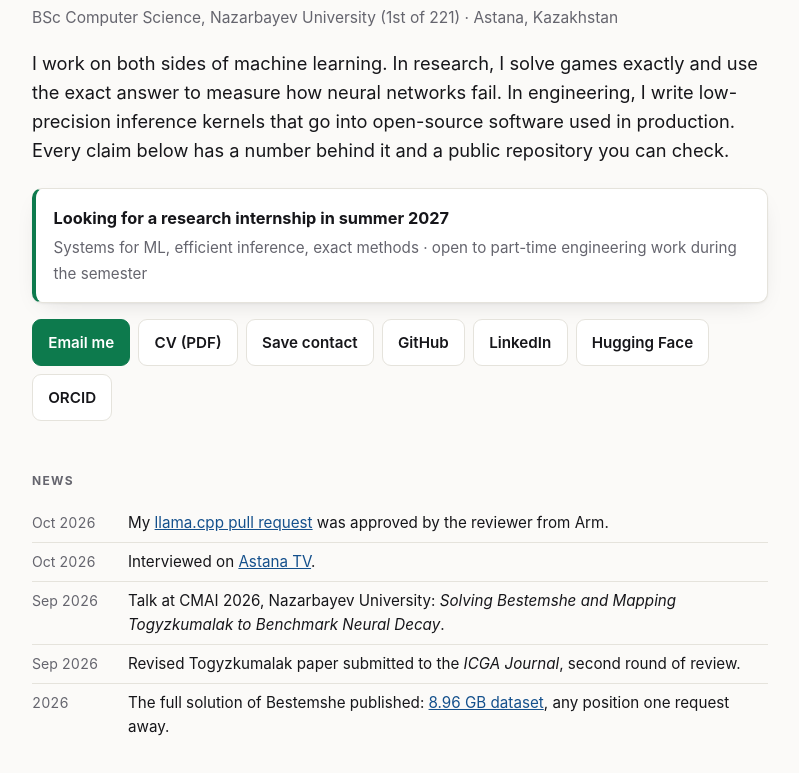
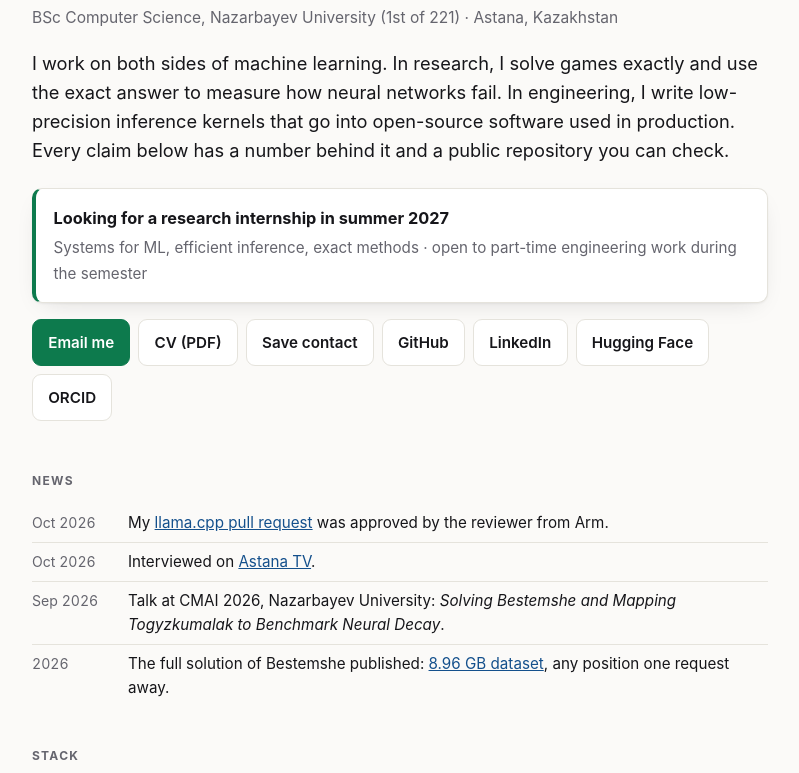
Before and after one commit to ansarzeinulla/ansarzeinulla.github.io, a plain HTML site: page index.html in a window 1280 px wide. Shown: the part 179-952 px from the top of the page, without its empty margins (240-1039 px from the left). Drawn offline with Linux system fonts and the light colour scheme.

Commit message:
Togyzkumalak paper: in preparation

```diff
--- a/index.html
+++ b/index.html
@@ -182,7 +182,6 @@
   <li><time>Oct 2026</time><span data-i18n="n1">My <a href="https://github.com/ggml-org/llama.cpp/pull/27589">llama.cpp pull request</a> was approved by the reviewer from Arm.</span></li>
   <li><time>Oct 2026</time><span data-i18n="n2">Interviewed on <a href="https://www.youtube.com/watch?v=DyzIdo6yWI4&amp;t=460s">Astana TV</a>.</span></li>
   <li><time>Sep 2026</time><span data-i18n="n3">Talk at CMAI 2026, Nazarbayev University: <em>Solving Bestemshe and Mapping Togyzkumalak to Benchmark Neural Decay</em>.</span></li>
-  <li><time>Sep 2026</time><span data-i18n="n4">Revised Togyzkumalak paper submitted to the <em>ICGA Journal</em>, second round of review.</span></li>
   <li><time>2026</time><span data-i18n="n5">The full solution of Bestemshe published: <a href="https://huggingface.co/datasets/ansarzeinulla/bestemshe-tablebase">8.96 GB dataset</a>, any position one request away.</span></li>
 </ul>
 
@@ -233,7 +232,7 @@
 <h3 class="subh" data-i18n="hPub">Publications &amp; talks</h3>
 <div class="edu" style="margin-bottom:.85rem">
   <p style="margin:0 0 .5rem" data-i18n="pub1"><strong>Combinatorial State-Space and Empirical Game Tree Complexity of Togyzkumalak: A Billion-Game Analysis</strong> — abstract in the Book of Abstracts of CMAI 2026, the 1st International Conference and Workshop on Mathematics and AI, hosted by ISSAI at Nazarbayev University, pp. 51–53, ISBN 978-601-08-6470-2 (<a href="https://issai.nu.edu.kz/wp-content/uploads/2026/09/CMAI_2026_Book_of_Abstracts_ISBN.pdf">PDF</a>). Presented as the talk <em>Solving Bestemshe and Mapping Togyzkumalak to Benchmark Neural Decay</em>, 9 September 2026.</p>
-  <p style="margin:0" data-i18n="pub2">Journal article on the state-space complexity of Togyzkumalak — <strong>under review at the <em>ICGA Journal</em></strong> (second round).</p>
+  <p style="margin:0" data-i18n="pub2">Full paper on the state-space complexity of Togyzkumalak — in preparation.</p>
 </div>
 
 <h2 data-i18n="hProj">Engineering &amp; open source</h2>
@@ -295,7 +294,7 @@
       ctaMail:"Хат жазу", ctaCard:"Байланысты сақтау",
       hStack:"Технологиялар", hSkills:"Не істей аламын", hProj:"Инженерия және ашық код", hEdu:"Білімі", hPub:"Жарияланымдар мен баяндамалар",
       pub1:"<strong>Combinatorial State-Space and Empirical Game Tree Complexity of Togyzkumalak: A Billion-Game Analysis</strong> — CMAI 2026 тезистер жинағы (Назарбаев Университетіндегі ISSAI өткізген Математика және ЖИ бойынша 1-ші халықаралық конференция), 51–53 беттер, ISBN 978-601-08-6470-2. 2026 жылғы 9 қыркүйекте <em>Solving Bestemshe and Mapping Togyzkumalak to Benchmark Neural Decay</em> баяндамасы ретінде ұсынылды.",
-      pub2:"Тоғызқұмалақтың күй кеңістігінің күрделілігі туралы мақала — <strong><em>ICGA Journal</em> журналында қаралуда</strong> (екінші раунд).",
+      pub2:"Тоғызқұмалақтың күй кеңістігінің күрделілігі туралы толық мақала — дайындалуда.",
       sk1t:"Оқыту және баптау",
       sk1d:"LoRA арқылы жалғасты алдын ала оқыту және бақыланатын баптау — бір машинада. Дерек ағуын тексеру және бөлек сынақ жиыны: қорғай алмайтын санның құны жоқ.",
       sk2t:"Жылдамдату",
@@ -324,7 +323,6 @@
       n1:"Менің <a href=\"https://github.com/ggml-org/llama.cpp/pull/27589\">llama.cpp pull request</a>-ымды Arm компаниясының рецензенті мақұлдады.",
       n2:"<a href=\"https://www.youtube.com/watch?v=DyzIdo6yWI4&amp;t=460s\">Astana TV</a> арнасына сұхбат бердім.",
       n3:"CMAI 2026 конференциясындағы баяндама, Назарбаев Университеті: <em>Solving Bestemshe and Mapping Togyzkumalak to Benchmark Neural Decay</em>.",
-      n4:"Тоғызқұмалақ туралы мақаланың түзетілген нұсқасы <em>ICGA Journal</em>-ға жіберілді, екінші рецензия раунды.",
       n5:"Бестемшенің толық шешімі жарияланды: <a href=\"https://huggingface.co/datasets/ansarzeinulla/bestemshe-tablebase\">8,96 ГБ дерек жинағы</a>, кез келген позиция бір сұрау қашықтығында.",
       hBeyond:"Зерттеуден тыс",
       chess:"Шахматтан бірінші разрядты ойыншы · Tomorrow School шахмат клубының негізін қалаушы · «Астана» орталық шахмат клубында жаттықтырушы және төреші-тағылымдамашы (2022)",
@@ -339,7 +337,7 @@
       ctaMail:"Написать", ctaCard:"Сохранить контакт",
       hStack:"Стек", hSkills:"Что я умею", hProj:"Инженерия и открытый код", hEdu:"Образование", hPub:"Публикации и доклады",
       pub1:"<strong>Combinatorial State-Space and Empirical Game Tree Complexity of Togyzkumalak: A Billion-Game Analysis</strong> — сборник тезисов CMAI 2026 (1-я Международная конференция по математике и ИИ, ISSAI, Назарбаев Университет), с. 51–53, ISBN 978-601-08-6470-2. Представлено докладом <em>Solving Bestemshe and Mapping Togyzkumalak to Benchmark Neural Decay</em> 9 сентября 2026.",
-      pub2:"Статья о сложности пространства состояний тогызкумалака — <strong>на рецензии в журнале <em>ICGA Journal</em></strong> (второй раунд).",
+      pub2:"Полная статья о сложности пространства состояний тогызкумалака — в подготовке.",
       sk1t:"Обучение и дообучение",
       sk1d:"Continued pretraining и supervised fine-tuning с LoRA на одной машине. Контроль утечек и отложенные выборки: число, которое я не могу защитить, ничего не стоит.",
       sk2t:"Ускорение",
@@ -368,7 +366,6 @@
       n1:"Мой <a href=\"https://github.com/ggml-org/llama.cpp/pull/27589\">pull request в llama.cpp</a> одобрил рецензент из Arm.",
       n2:"Интервью на <a href=\"https://www.youtube.com/watch?v=DyzIdo6yWI4&amp;t=460s\">Astana TV</a>.",
       n3:"Доклад на CMAI 2026, Назарбаев Университет: <em>Solving Bestemshe and Mapping Togyzkumalak to Benchmark Neural Decay</em>.",
-      n4:"Исправленная статья о тогызкумалаке отправлена в <em>ICGA Journal</em>, второй раунд рецензирования.",
       n5:"Опубликовано полное решение бестемше: <a href=\"https://huggingface.co/datasets/ansarzeinulla/bestemshe-tablebase\">датасет 8,96 ГБ</a>, любая позиция на расстоянии одного запроса.",
       hBeyond:"Помимо исследований",
       chess:"Шахматист первого разряда · основатель шахматного клуба Tomorrow School · стажёр-тренер и судья в Центральном шахматном клубе «Астана» (2022)",
@@ -383,7 +380,7 @@
       ctaMail:"E-Mail schreiben", ctaCard:"Kontakt speichern",
       hStack:"Technologien", hSkills:"Was ich kann", hProj:"Engineering und Open Source", hEdu:"Ausbildung", hPub:"Publikationen und Vorträge",
       pub1:"<strong>Combinatorial State-Space and Empirical Game Tree Complexity of Togyzkumalak: A Billion-Game Analysis</strong> — Abstract im Book of Abstracts der CMAI 2026, der 1. Internationalen Konferenz und des Workshops für Mathematik und KI, ausgerichtet von ISSAI an der Nazarbayev University, S. 51–53, ISBN 978-601-08-6470-2 (<a href=\"https://issai.nu.edu.kz/wp-content/uploads/2026/09/CMAI_2026_Book_of_Abstracts_ISBN.pdf\">PDF</a>). Vorgetragen als <em>Solving Bestemshe and Mapping Togyzkumalak to Benchmark Neural Decay</em>, 9. September 2026.",
-      pub2:"Zeitschriftenartikel zur Zustandsraumkomplexität von Togyzkumalak — <strong>im Review beim <em>ICGA Journal</em></strong> (zweite Runde).",
+      pub2:"Vollständiger Artikel zur Zustandsraumkomplexität von Togyzkumalak — in Vorbereitung.",
       sk1t:"Trainieren und Feintunen",
       sk1d:"Continued Pretraining und Supervised Fine-Tuning mit LoRA auf einem einzigen Rechner. Prüfung auf Datenlecks und zurückgehaltene Testdaten: Eine Zahl, die ich nicht verteidigen kann, ist nichts wert.",
       sk2t:"Schneller machen",
@@ -412,7 +409,6 @@
       n1:"Mein <a href=\"https://github.com/ggml-org/llama.cpp/pull/27589\">Pull Request für llama.cpp</a> wurde vom Reviewer von Arm freigegeben.",
       n2:"Interview bei <a href=\"https://www.youtube.com/watch?v=DyzIdo6yWI4&amp;t=460s\">Astana TV</a>.",
       n3:"Vortrag auf der CMAI 2026, Nazarbayev University: <em>Solving Bestemshe and Mapping Togyzkumalak to Benchmark Neural Decay</em>.",
-      n4:"Überarbeiteter Artikel zu Togyzkumalak beim <em>ICGA Journal</em> eingereicht, zweite Begutachtungsrunde.",
       n5:"Die vollständige Lösung von Bestemshe veröffentlicht: <a href=\"https://huggingface.co/datasets/ansarzeinulla/bestemshe-tablebase\">Datensatz mit 8,96 GB</a>, jede Stellung nur eine Anfrage entfernt.",
       hBeyond:"Außerhalb der Forschung",
       chess:"Schachspieler der ersten Kategorie · Gründer des Schachclubs der Tomorrow School · Praktikant als Trainer und Schiedsrichter im Zentralen Schachclub „Astana“ (2022)",
```
Also changed, not shown: llms.txt, 1 other file.
